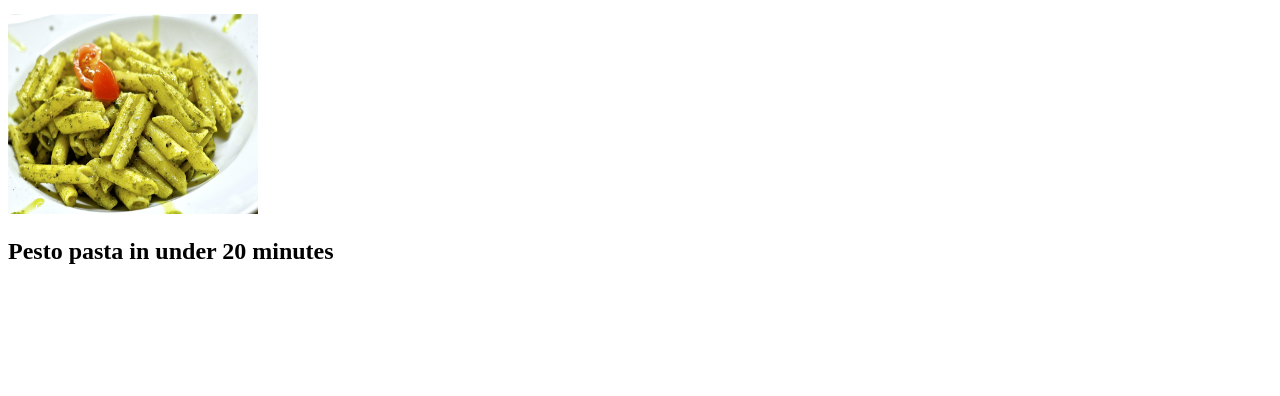
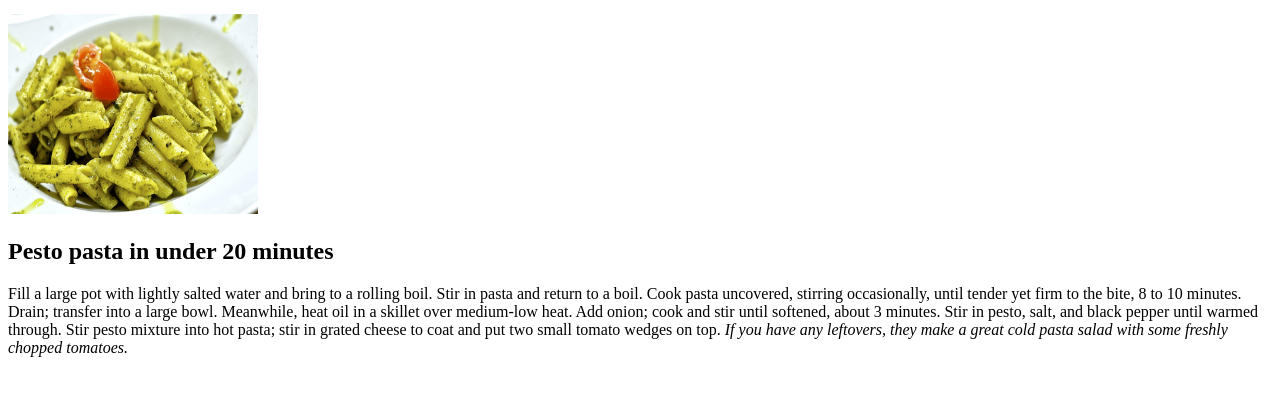
Before and after one commit to lenazelger/odin-recipes, a plain HTML site: page recipes/pasta.html in a window 1280 px wide. Shown: the part 100-496 px from the top of the page. Drawn offline with Linux system fonts and the light colour scheme.

Commit message:
Add description of the pasta recipe in a new paragraph
The last sentence of the recipe is a recommendation so it is emphasized.

```diff
--- a/recipes/pasta.html
+++ b/recipes/pasta.html
@@ -16,5 +16,11 @@
     <p>
         <h2>Pesto pasta in under 20 minutes</h2>
     </p>
+    <p>
+        Fill a large pot with lightly salted water and bring to a rolling boil. Stir in pasta and return to a boil. Cook pasta uncovered, stirring occasionally, until tender yet firm to the bite, 8 to 10 minutes. Drain; transfer into a large bowl.
+        Meanwhile, heat oil in a skillet over medium-low heat. Add onion; cook and stir until softened, about 3 minutes.
+        Stir in pesto, salt, and black pepper until warmed through. Stir pesto mixture into hot pasta; stir in grated cheese to coat and put two small tomato wedges on top.
+        <em>If you have any leftovers, they make a great cold pasta salad with some freshly chopped tomatoes.</em>
+    </p>
 </body>
 </html>
```
